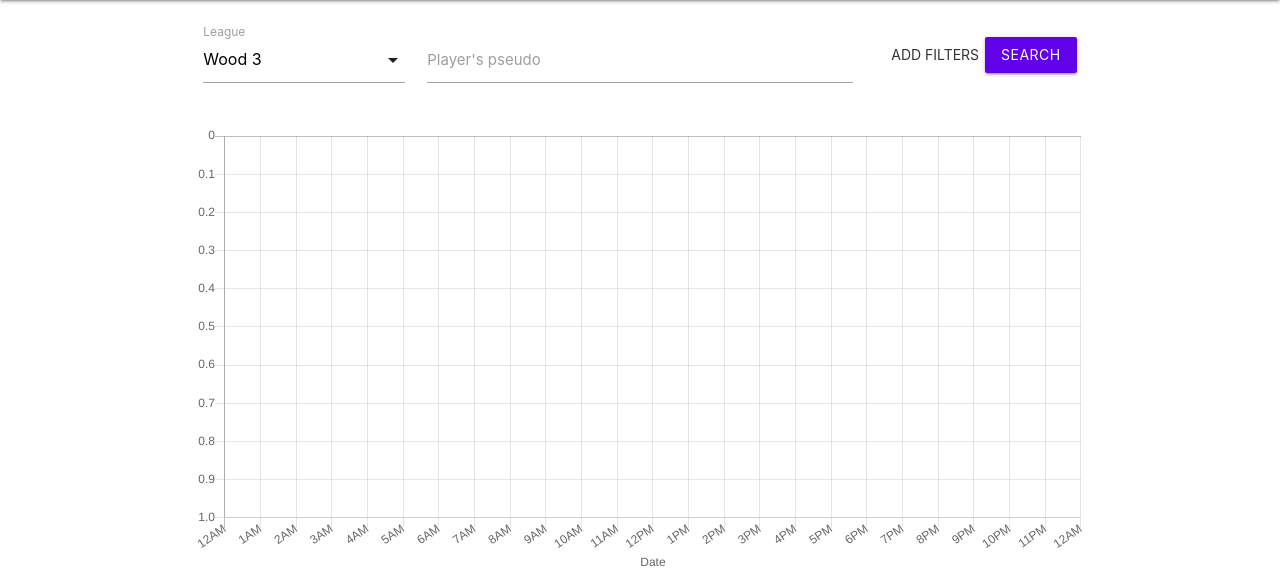
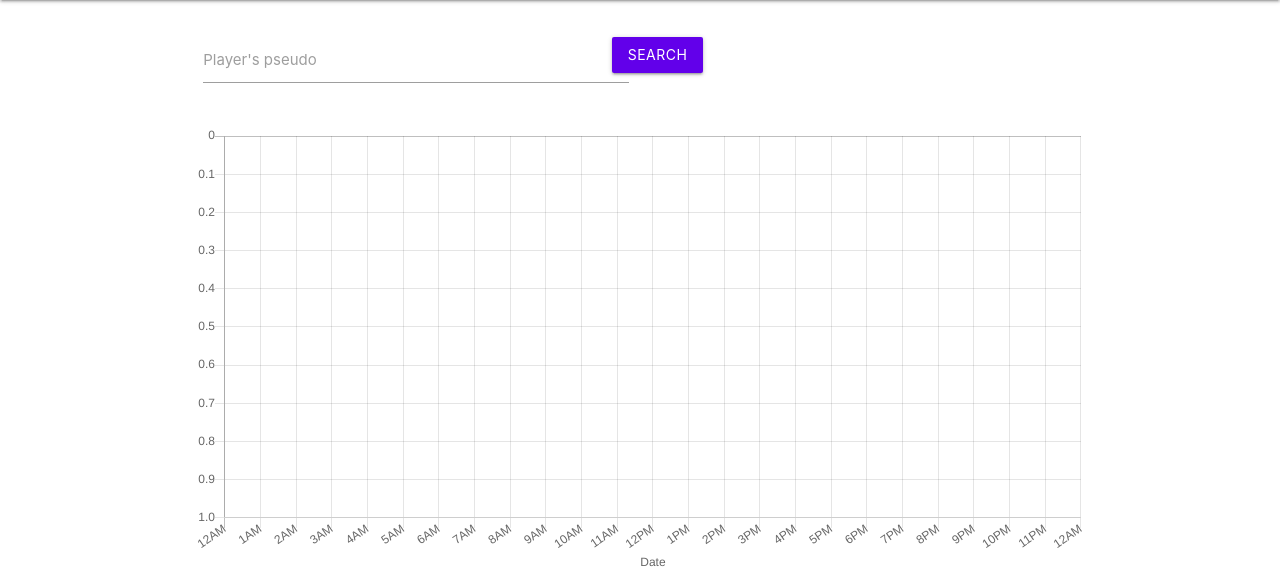
Before and after one commit to AdrienVannson/CG-Ranking, a PHP site: page / in a window 1280 px wide. Shown: the part 64-637 px from the top of the page. Run offline with PHP 8.4, Linux system fonts and the light colour scheme; some libraries are stand-ins or nearby versions.

Commit message:
Hide filters

```diff
--- a/index.php
+++ b/index.php
@@ -24,7 +24,7 @@
         <div style="margin-top: 22px;">
             <form class="row">
 
-                <div class="input-field col s6 l3">
+                <!--<div class="input-field col s6 l3">
                     <select class="icons">
                         <option value="" data-icon="https://static.codingame.com/assets/league_wood_04.b7a42fec.png" selected>Wood 3</option>
                         <option value="" data-icon="https://static.codingame.com/assets/league_wood_04.b7a42fec.png">Wood 2</option>
@@ -35,16 +35,16 @@
                         <option value="" data-icon="https://static.codingame.com/assets/league_legend_04.5e7a7052.png">Legend</option>
                     </select>
                     <label>League</label>
-                </div>
+                </div>-->
 
                 <div class="input-field col s6 l6">
                     <input id="pseudo" type="text" onkeydown="if (event.keyCode == 13) {addPlayer(this.value); return false;}">
                     <label for="pseudo">Player's pseudo</label>
                 </div>
 
-                <div class="input-field col s6 l2">
+                <!--<div class="input-field col s6 l2">
                     <a class="waves-effect btn-flat modal-trigger" href="#filters">Add filters</a>
-                </div>
+                </div>-->
 
                 <div class="input-field col s6 l1">
                     <a class="waves-effect waves-light btn deep-purple accent-4 right"
@@ -59,7 +59,7 @@
     </div>
 
     <!-- Filters -->
-    <div class="modal" id="filters">
+    <!--<div class="modal" id="filters">
         <div class="modal-content">
             <h2>Filters</h2>
 
@@ -88,7 +88,7 @@
         <div class="modal-footer">
             <a href="#" class="modal-action modal-close waves-effect waves-green btn-flat">OK</a>
         </div>
-    </div>
+    </div>-->
 
     <!-- About -->
     <div class="modal" id="about">
```
